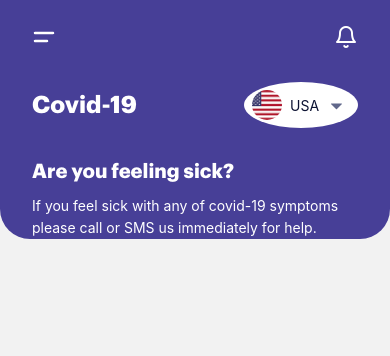
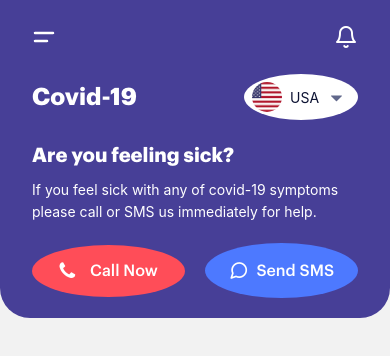
Before and after one commit to RHsanto/Coide-19_App, a React Native app: screen /Home in a window 390 px wide. Shown: the top 356 px of the page. Built offline with nearby package versions, Linux system fonts and the light colour scheme.

Commit message:
add first contaier

```diff
--- a/src/components/text/text.preset.js
+++ b/src/components/text/text.preset.js
@@ -5,6 +5,7 @@ import { typography } from "../../theme/typography";
 const BASE ={
   fontFamily:typography.primary,
   fontSize:16,
+  color:colors.white
 }
 
 const BOLD ={
--- a/src/screens/home.js
+++ b/src/screens/home.js
@@ -1,9 +1,9 @@
 import { Image, SafeAreaView, ScrollView, StyleSheet, View } from "react-native";
 import Text from "../components/text/text";
 import { colors } from "../theme/color";
-import { Feather } from '@expo/vector-icons';
 import { spacing } from "../theme/spacing";
-import { Octicons } from '@expo/vector-icons';
+import { Octicons ,FontAwesome,Feather,MaterialCommunityIcons } from '@expo/vector-icons';
+
 export default function Home(){
 
   return(
@@ -24,9 +24,21 @@ export default function Home(){
       <Octicons name="triangle-down" size={24} style={{color:colors.grey,marginRight:spacing[2]}} />
         </View>
       </View>
+    {/*description section  */}
       <View>
        <Text preset="h4">Are you feeling sick?</Text>
-       <Text preset="small" style={{marginTop:spacing[3],lineHeight:22,}}>If you feel sick with any of covid-19 symptoms please call or SMS us immediately for help.</Text>
+       <Text preset="small" style={{marginTop:spacing[3], lineHeight:22,}}>If you feel sick with any of covid-19 symptoms please call or SMS us immediately for help.</Text>
+      </View>
+  {/* contact btn */}
+      <View style={styles.contactBtn}>
+       <View style={[styles.commonBtn,{backgroundColor:colors.orange}]}>
+       <FontAwesome name="phone" size={20} color="white" />
+        <Text>Call Now</Text>
+       </View>
+       <View style={[styles.commonBtn,{backgroundColor:colors.blue}]}>
+       <Feather name="message-circle" size={20} color="white" />
+        <Text>Send SMS</Text>
+       </View>
       </View>
       </View>
     </ScrollView>
@@ -53,7 +65,7 @@ const styles = StyleSheet.create({
     flexDirection:'row',
     justifyContent:'space-between',
     alignItems:'center',
-    paddingVertical:spacing[8]
+    paddingVertical:spacing[6]
   },
   dropdown:{
     backgroundColor:colors.white,
@@ -67,5 +79,23 @@ const styles = StyleSheet.create({
    color:colors.black,
    paddingLeft:spacing[2],
    paddingRight:spacing[3]
-  }
+  },
+  contactBtn:{
+   flexDirection:'row',
+   alignItems:'center',
+   justifyContent:'space-between',
+   paddingVertical:spacing[5]
+
+  },
+  commonBtn:{
+    flexDirection:'row',
+    alignItems:'center',
+    justifyContent:'space-around',
+    width: '47%',
+    borderRadius:'50%',
+    paddingVertical:spacing[4],
+    paddingHorizontal:spacing[5],
+
+  },
+
 })
--- a/src/theme/color.js
+++ b/src/theme/color.js
@@ -2,7 +2,7 @@ export const colors={
   black:'#0D1333',
   white:'#fff',
   violet:'#473F97',
-  blue:': #4D79FF',
+  blue:'#4D79FF',
   orange:'#FF4D58',
   pink:' #FFA6B9',
   violet1:'#56549E',
```
